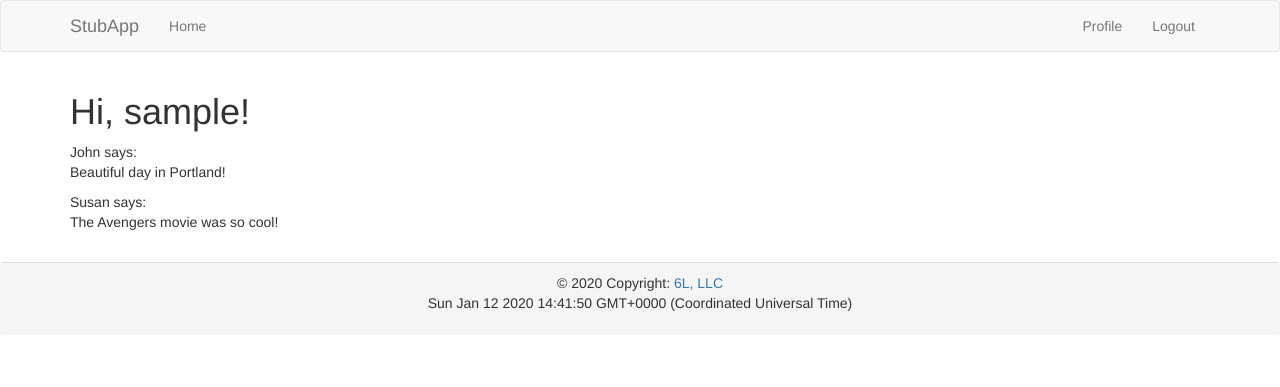
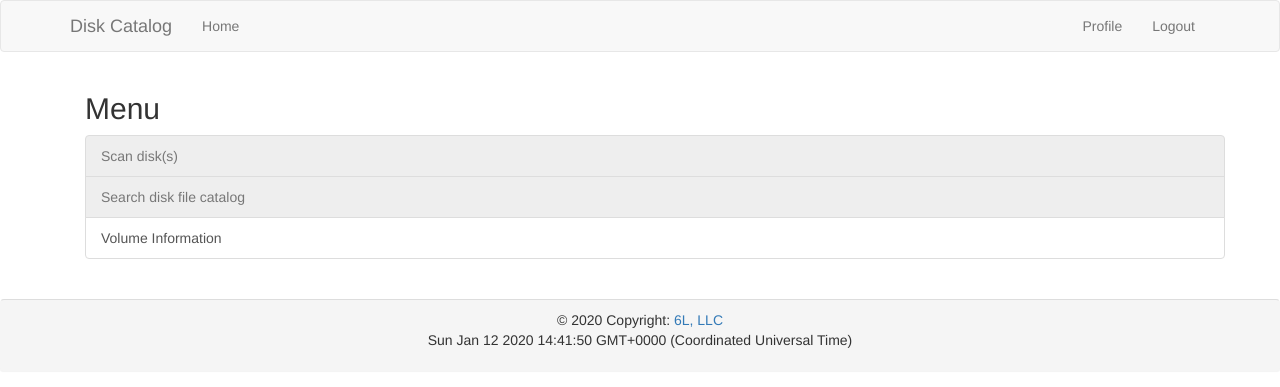
Before and after one commit to bvbgrad/diskfiles, a Flask app: page / in a window 1280 px wide. Shown: the top 387 px of the page. Run offline with Flask 2, Linux system fonts and the light colour scheme; the visitor is signed in with stand-in values (Sample User, id 1); data comes from the database, SQL or seed files in the repository; some libraries are stand-ins or nearby versions.

Commit message:
Replace r/o StubApp references, Add skeleton menu

```diff
--- a/app/__init__.py
+++ b/app/__init__.py
@@ -38,7 +38,7 @@ def create_app(config_class=Config):
     if not app.debug and not app.testing:
         if not os.path.exists('logs'):
             os.mkdir('logs')
-        file_handler = RotatingFileHandler('logs/stubapp.log', maxBytes=10240,
+        file_handler = RotatingFileHandler('logs/diskfiles.log', maxBytes=10240,
                                            backupCount=10)
         # todo rotating log file backup creates fragmented log files
         file_handler.setFormatter(logging.Formatter(
@@ -48,7 +48,7 @@ def create_app(config_class=Config):
 
         # todo make logging level a configuration parameter
         app.logger.setLevel(logging.INFO)
-        app.logger.info('StubApp startup')
+        app.logger.info('Disk Catalog startup')
     return app
 
 
--- a/app/main/routes.py
+++ b/app/main/routes.py
@@ -19,22 +19,13 @@ def before_request():
 @bp.route('/index')
 @login_required
 def index():
-    current_app.logger.info('index')
-    posts = [
-        {
-            'author': {'username': 'John'},
-            'body': 'Beautiful day in Portland!'
-        },
-        {
-            'author': {'username': 'Susan'},
-            'body': 'The Avengers movie was so cool!'
-        }
-    ]
+    current_app.logger.info('Enter main/index')
 
-    return render_template('main/index.html', admin_type=current_user.admin_type,  posts=posts)
+    return render_template('main/index.html', admin_type=current_user.admin_type)
 
 
 @bp.route('/vol')
+@login_required
 def vol():
     current_app.logger.info("Enter: main/vol")
     volCmd = "vol e:"
--- a/app/templates/base.html
+++ b/app/templates/base.html
@@ -1,7 +1,7 @@
 {% extends 'bootstrap/base.html' %}
 
 {% block title %}
-    {% if title %}{{ title }} - StubApp{% else %}Welcome to StubApp{% endif %}
+    {% if title %}{{ title }} - Disk Catalog{% else %}Welcome to Disk Catalog{% endif %}
 {% endblock %}
 
 {% block navbar %}
@@ -14,7 +14,7 @@
                     <span class="icon-bar"></span>
                     <span class="icon-bar"></span>
                 </button>
-                <a class="navbar-brand" href="{{ url_for('main.index') }}">StubApp</a>
+                <a class="navbar-brand" href="{{ url_for('main.index') }}">Disk Catalog</a>
             </div>
             <div class="collapse navbar-collapse" id="bs-example-navbar-collapse-1">
                 <ul class="nav navbar-nav">
--- a/app/templates/main/index.html
+++ b/app/templates/main/index.html
@@ -1,10 +1,17 @@
 {% extends "base.html" %}
 
 {% block app_content %}
-    <h1>Hi, {{ current_user.username }}!</h1>
-    {% for post in posts %}
-        {% include '_post.html' %}
-    {% endfor %}
+    <div class="container">
+        <h2>Menu</h2>
+        <div class="list-group">
+            <a href="#"\
+                class="list-group-item list-group-item-action disabled">Scan disk(s)</a>
+            <a href="#"\
+                class="list-group-item list-group-item-action disabled">Search disk file catalog</a>
+            <a href="{{ url_for('main.vol') }}"\
+                class="list-group-item list-group-item-action">Volume Information</a>
+        </div>
+      </div>
     <br>
     {% if admin_type == "admin" %}
         <a href="{{ url_for('auth.admin') }}">Administrator Functions</a>
```
